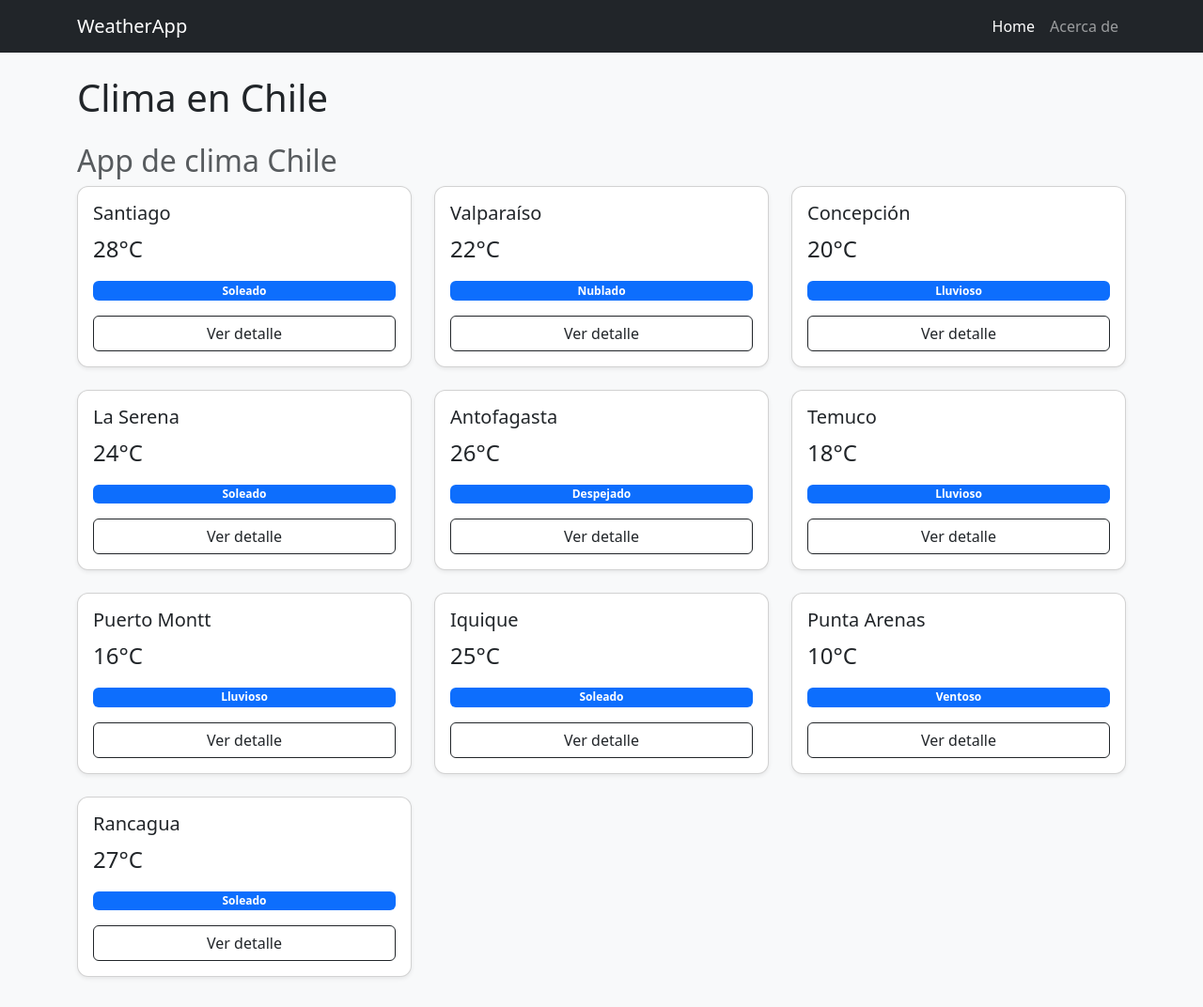
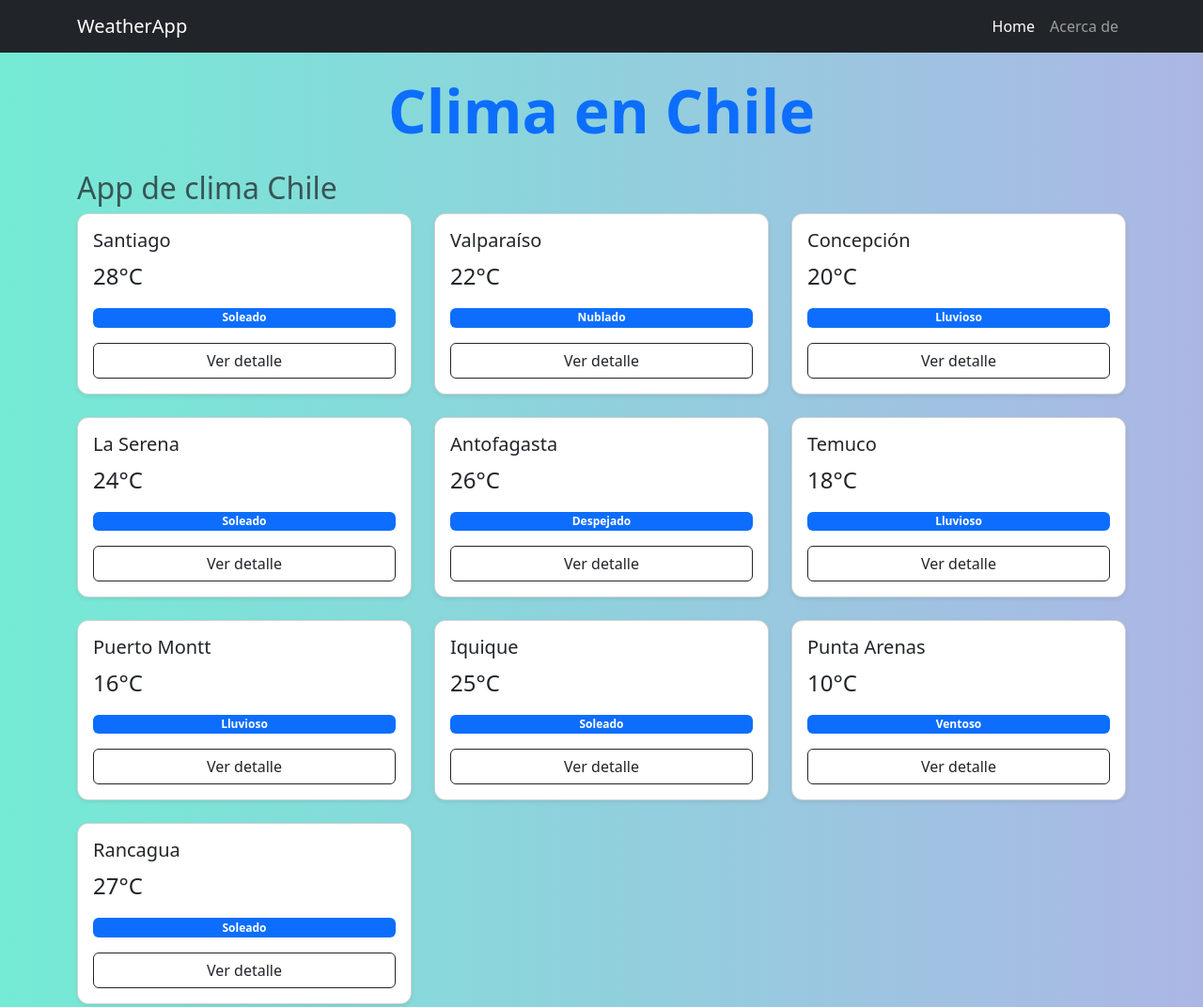
Before and after one commit to davidparadarcl/weather-frontend-m2, a plain HTML site: page index.html in a window 1280 px wide. Shown: the top 1072 px of the page at 94% size. Drawn offline with nearby package versions, Linux system fonts and the light colour scheme.

Commit message:
mejora visual titulo y estilos

```diff
--- a/assets/css/styles.css
+++ b/assets/css/styles.css
@@ -1,7 +1,25 @@
 body {
-  background-color: #f8f9fa;
+  background: linear-gradient(to right, #74ebd5, #ACB6E5);
+  min-height: 100vh;
 }
 
 .card {
   border-radius: 12px;
+  transition: transform 0.2s, box-shadow 0.2s;
 }
+
+.card:hover {
+  transform: scale(1.03);
+  box-shadow: 0 8px 20px rgba(0,0,0,0.2);
+}
+
+/* Títulos */
+h1, h2, h3 {
+  color: #0d6efd;
+}
+
+/* Footer más elegante */
+footer {
+  background-color: #0d6efd;
+  color: white;
+}
--- a/index.html
+++ b/index.html
@@ -31,7 +31,7 @@
 </header>
 
 <main class="container my-4">
-  <h1 class="mb-4">Clima en Chile</h1>
+  <h1 class="display-3 fw-bold text-center mb-4">Clima en Chile</h1>
   <h2 class="text-muted">App de clima Chile</h2>
 
   <section class="row" id="cities-container"></section>
```
